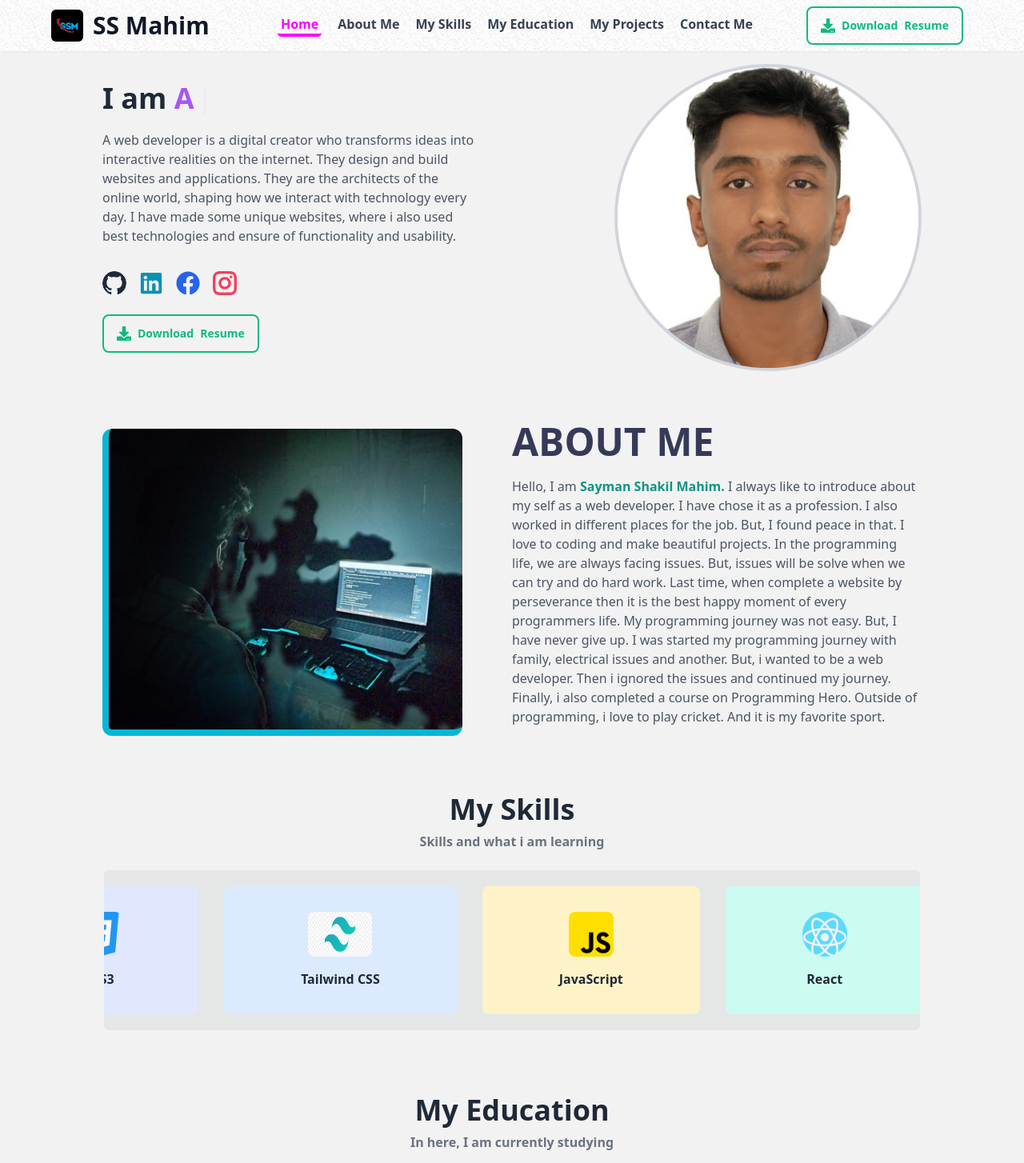
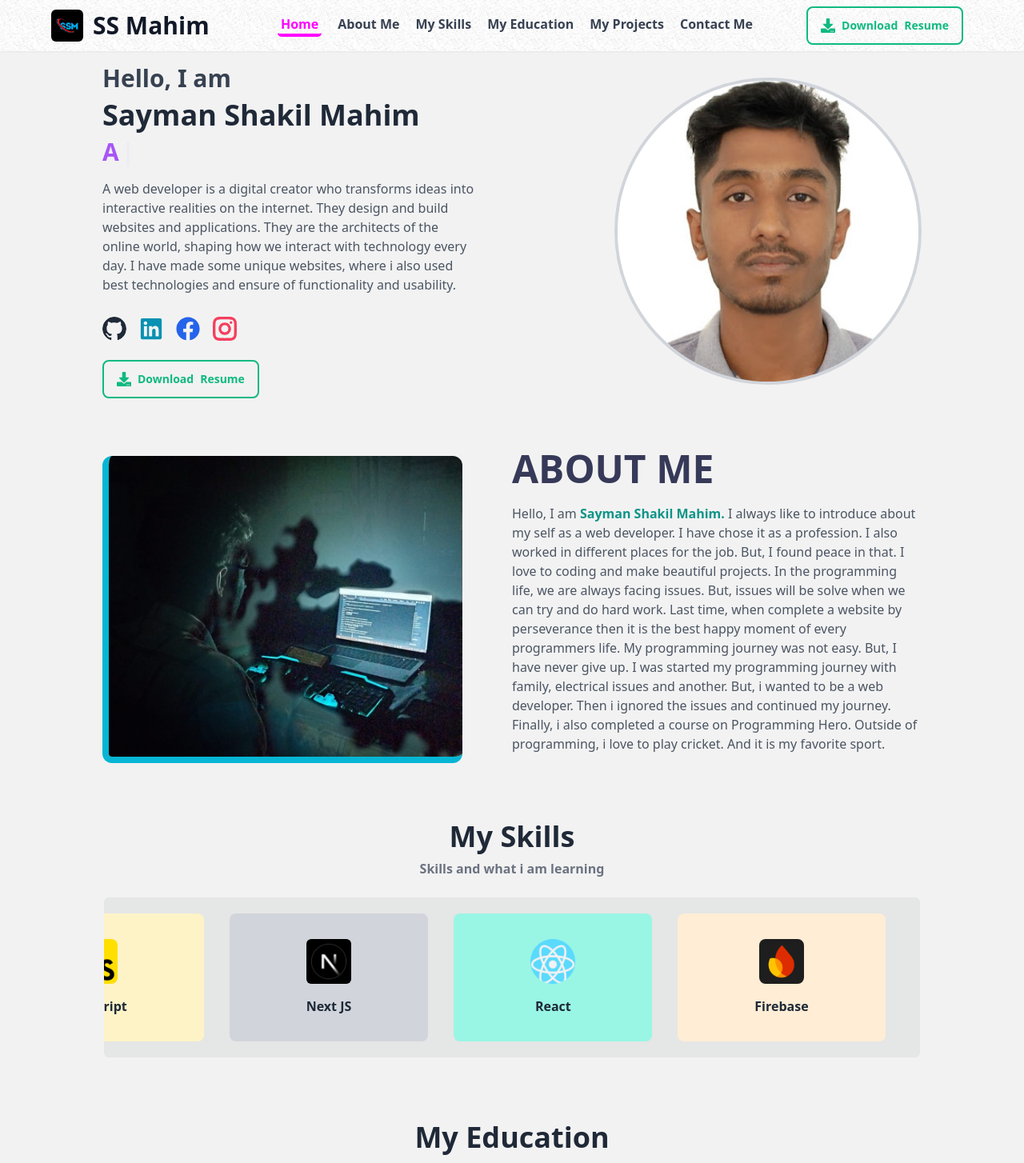
Before and after one commit to ssmahim01/mahim-personal-portfolio, a React (Vite) app: page / in a window 1280 px wide. Shown: the top 1454 px of the page at 80% size. Built offline with nearby package versions, Linux system fonts and the light colour scheme.

Commit message:
Added Next JS image in assets folder also Changed height in MainLayout and Updated Skills section with Designation section

```diff
--- a/src/Layouts/MainLayout.jsx
+++ b/src/Layouts/MainLayout.jsx
@@ -6,7 +6,7 @@ const MainLayout = () => {
     return (
         <div className="bg-base-200">
             <Navbar />
-            <div className="min-h-[calc(100vh-52px)]">
+            <div className="md:min-h-[calc(100vh-52px)] min-h-[calc(100vh-72px)]">
             <Outlet />
             </div>
             <Footer />
--- a/src/components/Designation/Designation.jsx
+++ b/src/components/Designation/Designation.jsx
@@ -10,12 +10,15 @@ const Designation = () => {
   return (
     <div className="py-20">
       <div className="lg:w-4/5 w-11/12 mx-auto flex lg:flex-row flex-col-reverse justify-between items-center gap-8">
-        <div className="space-y-3 lg:w-1/2">
-          <h2 className="lg:text-4xl text-3xl md:text-left text-center font-extrabold pb-2">
-            I am
+        <div className="space-y-2 lg:w-1/2">
+        <h3 className="lg:text-3xl text-2xl text-gray-700 md:text-left text-center font-bold">Hello, I am</h3>
+
+        <h2 className="lg:text-4xl text-3xl md:text-left text-center font-extrabold">Sayman Shakil Mahim</h2>
+
+          <h3 className="lg:text-3xl text-2xl md:text-left text-center font-extrabold pb-2">
             <span className="text-purple-500">
               <Typewriter
-                words={[" Sayman Shakil Mahim", " A Web Developer", " A Front-End Developer", " A Backend Developer"]}
+                words={[" A Web Developer", " A Front-End Developer", " A Backend Developer"]}
                 loop={false}
                 cursor
                 cursorStyle="|"
@@ -24,7 +27,7 @@ const Designation = () => {
                 delaySpeed={1000}
               />
             </span>
-          </h2>
+          </h3>
 
           <p className="lg:w-11/12 text-gray-600 md:text-base text-sm font-medium md:text-left text-center pb-5">
             A web developer is a digital creator who transforms ideas into
--- a/src/components/Skills.jsx
+++ b/src/components/Skills.jsx
@@ -7,6 +7,7 @@ import TailwindCSS from "../assets/logos/tailwind-css.png";
 import Firebase from "../assets/logos/firebase.png";
 import NodeJS from "../assets/logos/nodejs.png";
 import MongoDB from "../assets/logos/mongoDB.png";
+import NextJS from "../assets/logos/next-js.jpeg";
 import Heading from "./Heading/Heading";
 
 const Skills = () => {
@@ -14,7 +15,7 @@ const Skills = () => {
         <div className="w-11/12 mx-auto pt-20">
             <Heading title={"My Skills"} subHeading={"Skills and what i am learning"} />
 
-             <Marquee className="bg-base-300 p-5 rounded-md" speed={100} pauseOnHover={true}>
+             <Marquee className="bg-base-300 p-5 rounded-md" speed={200} pauseOnHover={true}>
             <div className="flex gap-8 items-center">
                 <h2 className="text-xl font-bold flex gap-4 items-center ml-10"><span>Frontend</span> <span>|</span></h2>
 
@@ -66,7 +67,19 @@ const Skills = () => {
               <h4 className="text-center font-bold">JavaScript</h4>
             </div>
 
-            <div className="bg-teal-100 rounded-lg py-8 px-24 flex flex-col gap-4 justify-center items-center">
+            <div className="bg-gray-300 rounded-lg py-8 px-24 flex flex-col gap-4 justify-center items-center">
+            <figure>
+                  <img
+                    className="w-14 h-14 rounded-md"
+                    src={NextJS}
+                    alt="Logo"
+                  />
+              </figure>
+
+              <h4 className="text-center font-bold">Next JS</h4>
+            </div>
+
+            <div className="bg-teal-200 rounded-lg py-8 px-24 flex flex-col gap-4 justify-center items-center">
             <figure>
                   <img
                     className="w-14 h-14"
```
Also changed, not shown: src/assets/logos/next-js.jpeg (added).
